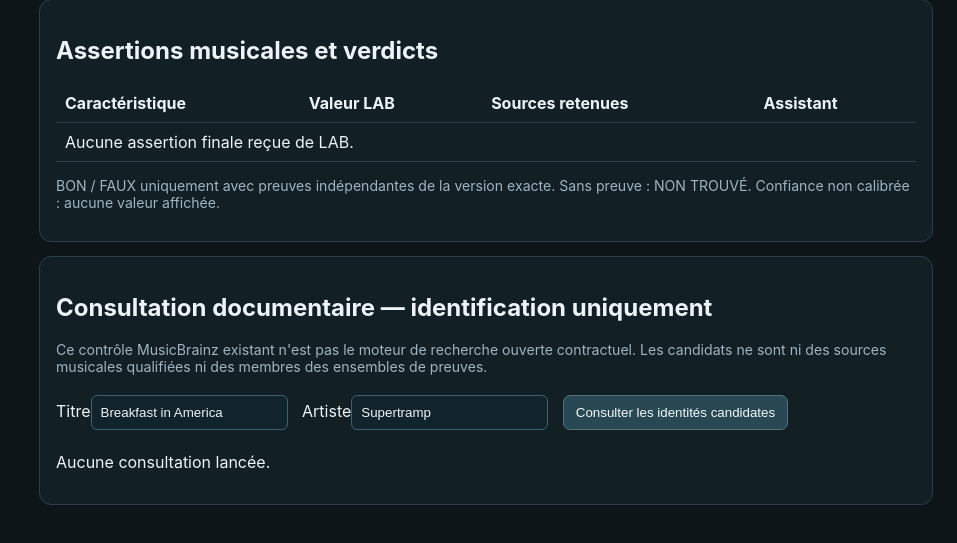
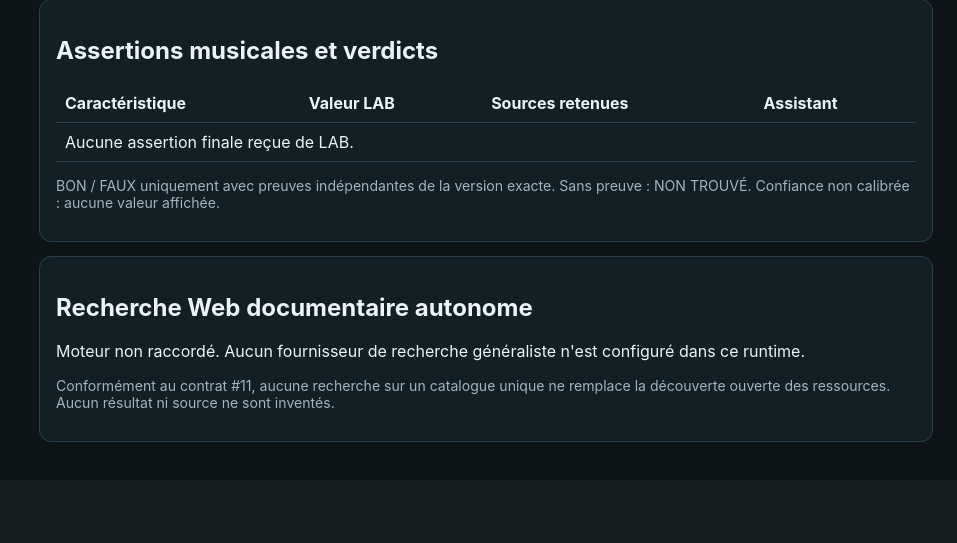
Before and after one commit to philstephibanez-wq/EZStudioLab_assistant, a Symfony app: template templates/backoffice/main.html.twig in a window 1280 px wide. Shown: the part 992-1535 px from the top of the page, without its empty margins (323-1280 px from the left). After the commit the page ends 1434 px from the top, so only its background shows below. Run offline with Twig, Linux system fonts and the light colour scheme; the template is opened without the code that fills it, so the values that code supplies are empty; some libraries are stand-ins or nearby versions.

Commit message:
[v1.6a(137)] fix(web): retirer recherche MusicBrainz trompeuse de l'accueil
Contexte : l'UI affichait un fournisseur fermé contraire au contrat canonique de découverte ouverte.
Modifications : retrait du formulaire unique MusicBrainz de l'accueil, état de recherche ouverte explicitement non raccordé, test de garde et documentation de l'écart.
Validation : assertions du test relues ; tests et recette Docker MAIN non exécutés.
Impact : interface Assistant MAIN seulement, endpoint historique conservé, LAB et CUDA inchangés.
Limites / risques : recherche Web ouverte toujours non implémentée, aucune contre-expertise livrée.

```diff
--- a/templates/backoffice/main.html.twig
+++ b/templates/backoffice/main.html.twig
@@ -53,15 +53,9 @@
   <p class="small">BON / FAUX uniquement avec preuves indépendantes de la version exacte. Sans preuve : NON TROUVÉ. Confiance non calibrée : aucune valeur affichée.</p>
 </section>
 <section class="card">
-  <h2>Consultation documentaire — identification uniquement</h2>
-  <p class="small">Ce contrôle MusicBrainz existant n'est pas le moteur de recherche ouverte contractuel. Les candidats ne sont ni des sources musicales qualifiées ni des membres des ensembles de preuves.</p>
-  <form id="recording-search">
-    <label for="recording-title">Titre</label><input id="recording-title" required maxlength="120" value="Breakfast in America">
-    <label for="recording-artist">Artiste</label><input id="recording-artist" required maxlength="120" value="Supertramp">
-    <button type="submit">Consulter les identités candidates</button>
-  </form>
-  <p id="recording-status" role="status">Aucune consultation lancée.</p>
-  <ul id="recording-results"></ul>
+  <h2>Recherche Web documentaire autonome</h2>
+  <p role="status">Moteur non raccordé. Aucun fournisseur de recherche généraliste n'est configuré dans ce runtime.</p>
+  <p class="small">Conformément au contrat #11, aucune recherche sur un catalogue unique ne remplace la découverte ouverte des ressources. Aucun résultat ni source ne sont inventés.</p>
 </section>
 <script>
 (function () {
@@ -84,36 +78,6 @@
             log('Impossible de consulter la sonde CUDA.');
         }
     }
-    el('recording-search').addEventListener('submit', async (event) => {
-        event.preventDefault();
-        el('recording-results').replaceChildren();
-        el('recording-status').textContent = 'Consultation en cours…';
-        const params = new URLSearchParams({title: el('recording-title').value, artist: el('recording-artist').value});
-        log('Consultation du catalogue d’identification MusicBrainz lancée.');
-        try {
-            const response = await fetch('/api/backoffice/recordings?' + params.toString(), {cache: 'no-store'});
-            const data = await response.json();
-            if (!response.ok || !data.ok) {
-                el('recording-status').textContent = 'Catalogue indisponible : ' + (data.error || response.status);
-                log('Consultation échouée, aucun document musical validé.');
-                return;
-            }
-            el('recording-status').textContent = data.candidates.length + ' identité(s) candidate(s), aucune vérifiée.';
-            for (const entry of data.candidates) {
-                const li = document.createElement('li');
-                const a = document.createElement('a');
-                a.href = entry.source_url;
-                a.rel = 'noopener noreferrer';
-                a.target = '_blank';
-                a.textContent = entry.title + ' — ' + entry.artist + ' [' + entry.mbid + ']';
-                li.appendChild(a);el('recording-results').appendChild(li);
-            }
-            log(data.candidates.length + ' candidat(s) d’identification reçus ; pas de preuve musicale.');
-        } catch (error) {
-            el('recording-status').textContent = 'Erreur de consultation.';
-            log('Erreur réseau pendant la consultation.');
-        }
-    });
     runtime();
 }());
 </script>
```
Also changed, not shown: docs/assistant/SEARCH_CONTRACT_GAP.md (added, +3 -0 lines), 2 other files.
